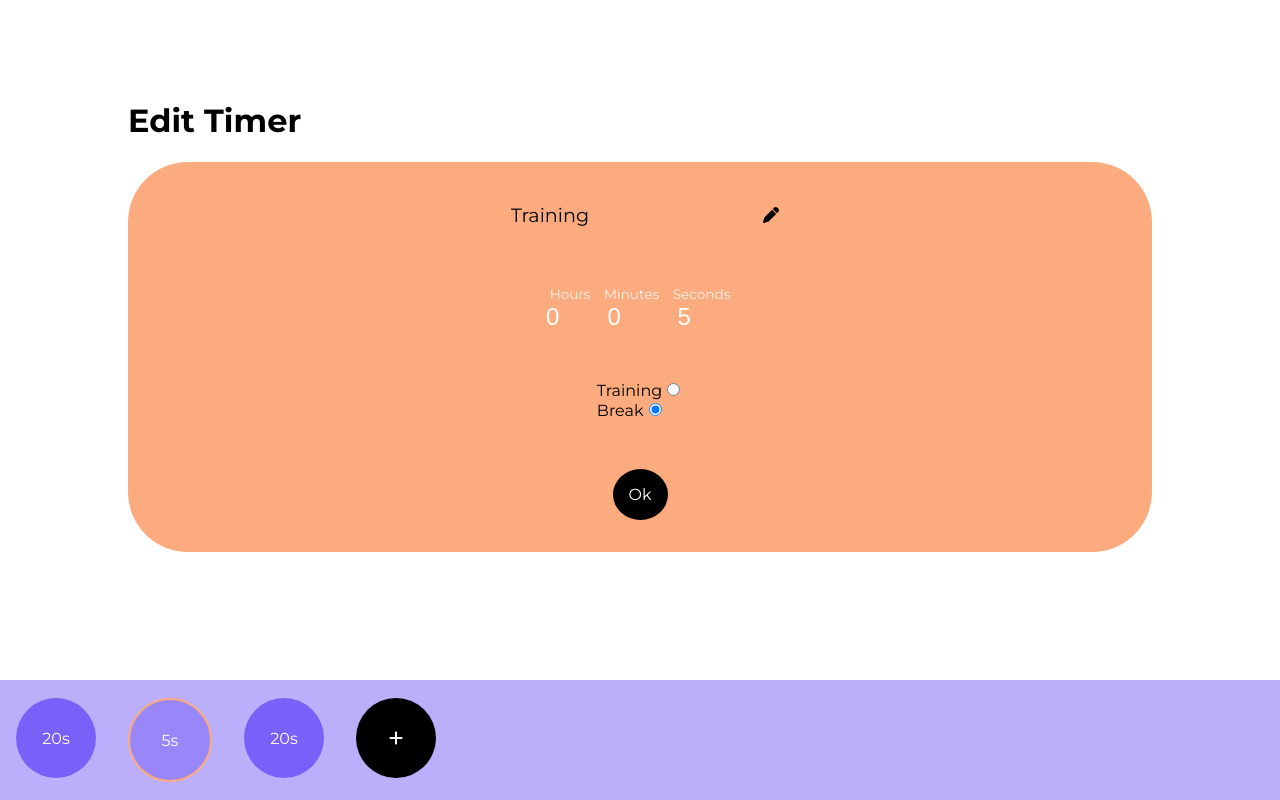
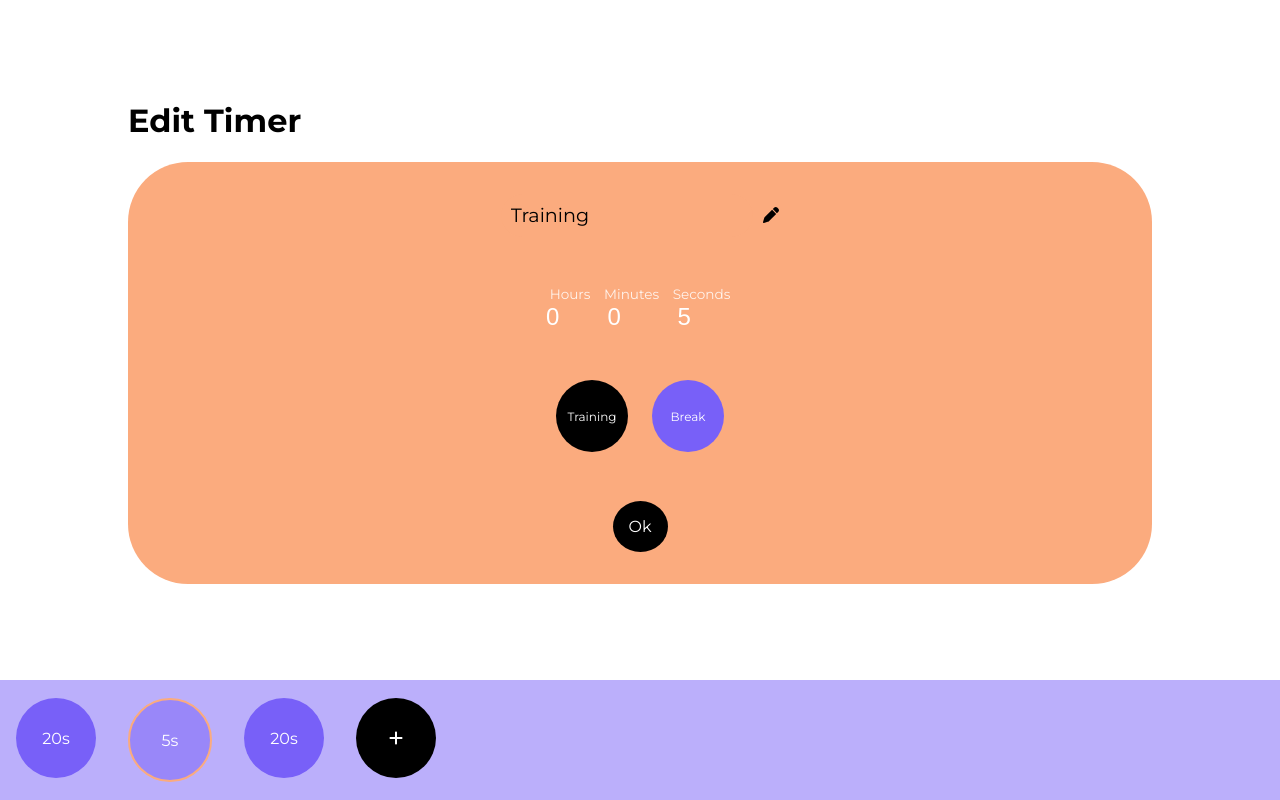
Before and after one commit to fredyyy998/timer, an Angular app: page /timer-edit/1/1 in a window 1280 px wide. Built offline with nearby package versions, Linux system fonts and the light colour scheme.

Commit message:
update timer type selection style

```diff
--- a/src/app/components/training-type-radio-group/training-type-radio-group.component.html
+++ b/src/app/components/training-type-radio-group/training-type-radio-group.component.html
@@ -1,12 +1,11 @@
 <div class="radio-group">
   <div class="radio-button">
-    <label>Training</label>
-    <input type="radio" name="type" [value]="1">
+    <input id="radio_training" type="radio" name="type" [value]="1" [(ngModel)]="activeType" (ngModelChange)="onActiveTypeChange()">
+    <label for="radio_training">Training</label>
   </div>
 
-  <div class="radio-button">
-    <label>Break</label>
-    <input type="radio" name="type" [value]="0">
+  <div>
+    <input id="radio_break" type="radio" name="type" [value]="0" [(ngModel)]="activeType" (ngModelChange)="onActiveTypeChange()">
+    <label for="radio_break">Break</label>
   </div>
-
 </div>
--- a/src/app/components/training-type-radio-group/training-type-radio-group.component.scss
+++ b/src/app/components/training-type-radio-group/training-type-radio-group.component.scss
@@ -1,23 +1,30 @@
 .radio-group {
   display: flex;
+}
 
-  .radio-button {
-    background-color: #000;
-    color: white;
-    font-size: .75em;
+.radio-group input[type="radio"] {
+  display: none;
+}
 
-    display: flex;
-    flex-direction: column;
-    align-items: center;
-    justify-content: center;
+.radio-group label {
+  border-radius: 50%;
+  width: 6em;
+  height: 6em;
+  margin: 0 1em;
 
-    border-radius: 50%;
-    width: 6em;
-    height: 6em;
-    margin: 0 1em;
+  display: flex;
+  flex-direction: column;
+  align-items: center;
+  justify-content: center;
 
-    input {
-      display: none;
-    }
-  }
+  background-color: #000;
+  color: white;
+  font-size: .75em;
+
+
+  cursor: pointer;
 }
+
+.radio-group input[type="radio"]:checked + label {
+  background-color: #7860F8; /* Change this color to your desired active color */
+}
--- a/src/app/components/training-type-radio-group/training-type-radio-group.component.ts
+++ b/src/app/components/training-type-radio-group/training-type-radio-group.component.ts
@@ -1,15 +1,18 @@
-import { Component, OnInit } from '@angular/core';
+import {Component, EventEmitter, Input, Output} from '@angular/core';
+import {TimerTypes} from "../../models/Timer";
 
 @Component({
   selector: 'app-training-type-radio-group',
   templateUrl: './training-type-radio-group.component.html',
   styleUrls: ['./training-type-radio-group.component.scss']
 })
-export class TrainingTypeRadioGroupComponent implements OnInit {
+export class TrainingTypeRadioGroupComponent {
 
-  constructor() { }
+  @Input() activeType: TimerTypes = TimerTypes.training;
+  @Output() activeTypeChange = new EventEmitter<TimerTypes>();
 
-  ngOnInit(): void {
+  onActiveTypeChange() {
+    this.activeTypeChange.emit(this.activeType);
   }
 
 }
--- a/src/app/pages/timer-edit/timer-edit.component.html
+++ b/src/app/pages/timer-edit/timer-edit.component.html
@@ -13,17 +13,8 @@
 
         <app-time-input [(time)]="program.timers[selectedTimer].time"></app-time-input>
 
-        <div>
-          <div>
-            <label for="input_radio_type_training">Training</label>
-            <input id="input_radio_type_training" type="radio" name="type" [value]="1" [(ngModel)]="program.timers[selectedTimer].type">
-          </div>
 
-          <div>
-            <label for="input_radio_type_break">Break</label>
-            <input id="input_radio_type_break" type="radio" name="type" [value]="0" [(ngModel)]="program.timers[selectedTimer].type">
-          </div>
-        </div>
+        <app-training-type-radio-group [(activeType)]="program.timers[selectedTimer].type"></app-training-type-radio-group>
 
         <button class="ok-button">Ok</button>
       </form>
```
